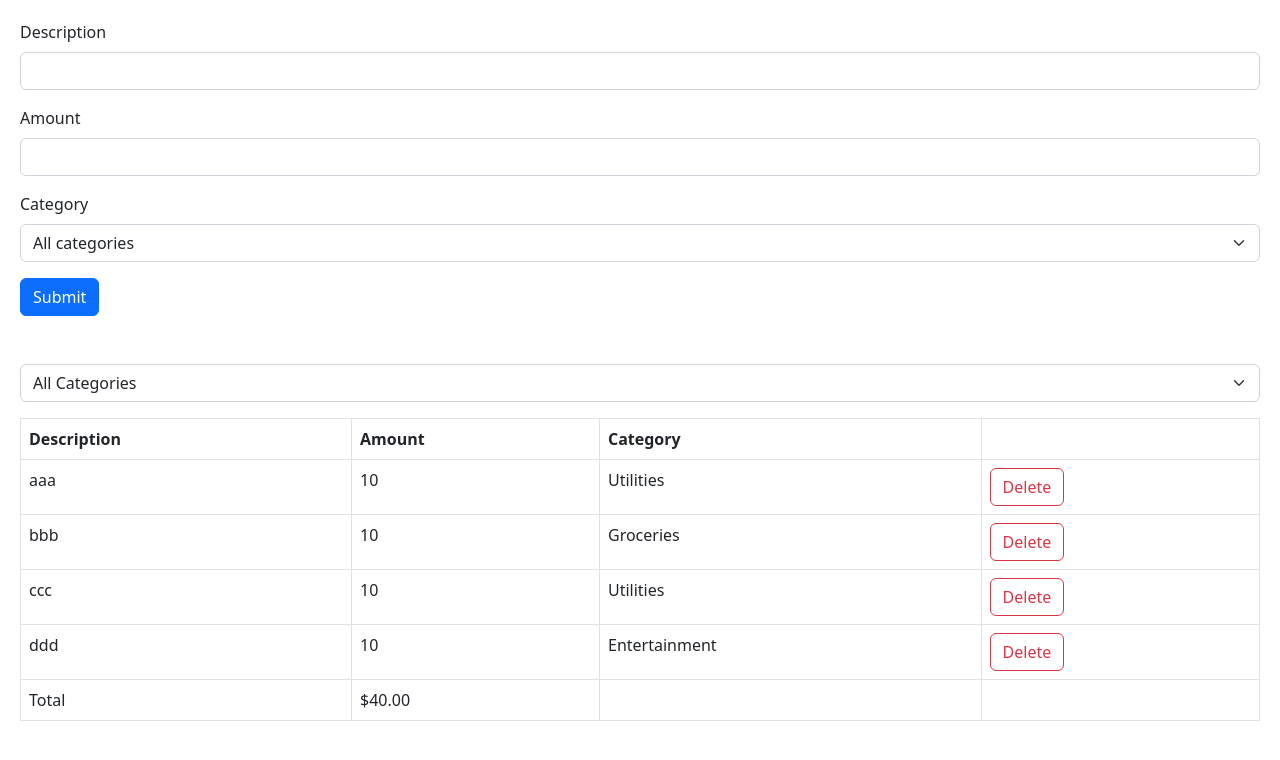
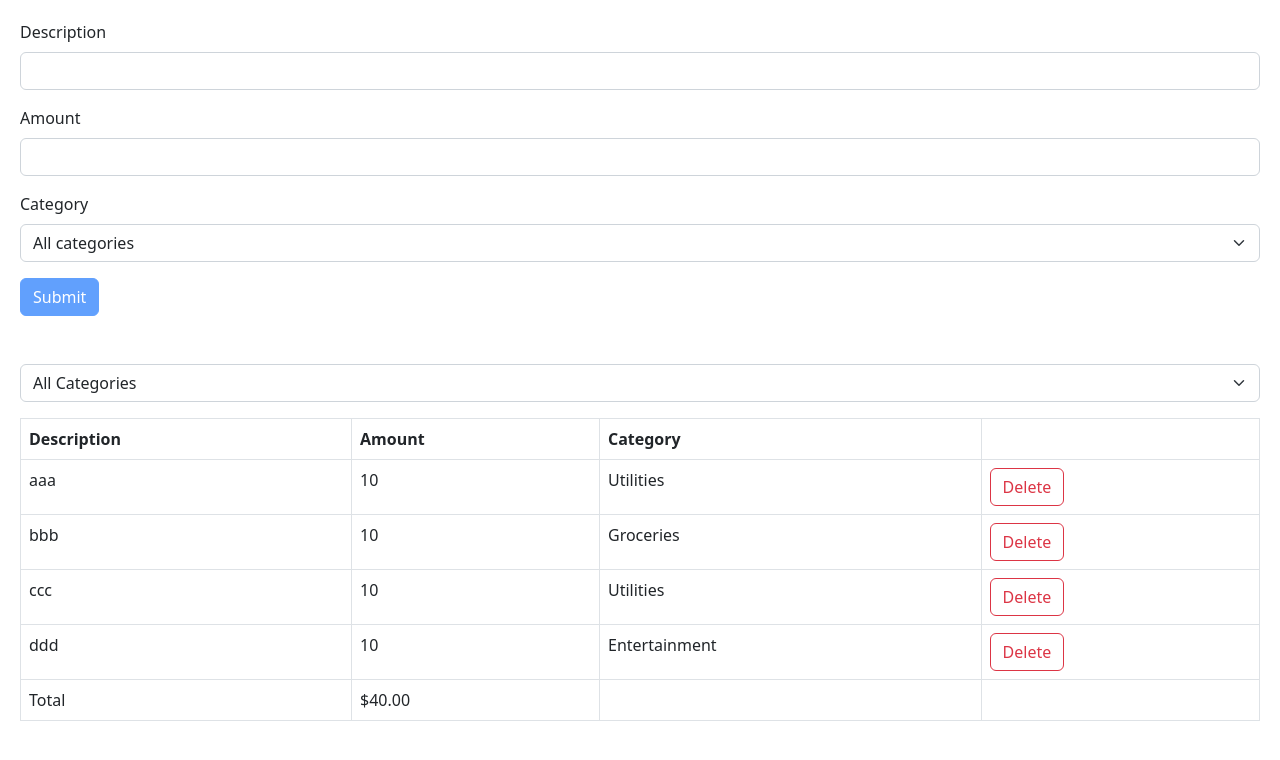
Before and after one commit to JaspalSingh1998/react-hook-form-zod, a React (Vite) app: page / in a window 1280 px wide. Shown: the top 760 px of the page. Built offline with nearby package versions, Linux system fonts and the light colour scheme.

Commit message:
Finished Expense Tracker Project

```diff
--- a/src/App.tsx
+++ b/src/App.tsx
@@ -19,7 +19,7 @@ function App() {
   return (
     <div>
       <div className="mb-5">
-        <ExpenseForm />
+        <ExpenseForm onSubmit={expense => setExpenses([...expenses, {...expense, id: expenses.length + 1}])}/>
       </div>
       <div className="mb-3">
         <ExpenseFilter onSelectCategory={(category) => setSelectedFilter(category)}/>
--- a/src/expense-tracker/components/ExpenseForm.tsx
+++ b/src/expense-tracker/components/ExpenseForm.tsx
@@ -1,27 +1,45 @@
-import React from 'react'
+import { isValid, z } from 'zod';
 import { categories } from '../../App'
+import { zodResolver } from '@hookform/resolvers/zod';
+import { useForm } from 'react-hook-form';
 
-const ExpenseForm = () => {
+const schema = z.object({
+    description: z.string().min(3, {message: 'Description should be atleast 3 characters long.'}).max(50),
+    amount: z.number({invalid_type_error: 'Amount is Required!'}).min(0.01, {message: 'Enter a valid Amount'}).max(100_000),
+    category: z.enum(["Groceries", "Utilities", "Entertainment"], {errorMap: () => ({message: 'Category is required!'})})
+})
+
+type ExpenseFormData = z.infer<typeof schema>
+
+interface Props{
+    onSubmit: (data: ExpenseFormData) => void
+}
+
+const ExpenseForm = ({onSubmit}: Props) => {
+  const {register, handleSubmit, formState: {errors, isValid}} =  useForm<ExpenseFormData>({resolver: zodResolver(schema)})
   return (
-    <form>
+    <form onSubmit={handleSubmit(data => onSubmit(data))}>
         <div className="mb-3">
             <label htmlFor="description" className="form-label">Description</label>
-            <input type="text" className="form-control" id="description" />
+            <input  {...register('description')} type="text" className="form-control" id="description" />
+            {errors.description && <p className="text-danger">{errors.description.message}</p> }
         </div>
         <div className="mb-3">
             <label htmlFor="amount" className="form-label">Amount</label>
-            <input id='amount' type="number" className="form-control" />
+            <input {...register('amount', {valueAsNumber: true})} id='amount' type="number" className="form-control" />
+            {errors.amount && <p className="text-danger">{errors.amount.message}</p> }
         </div>
         <div className="mb-3">
             <label htmlFor="category" className="form-label">Category</label>
-             <select id="category" className="form-select">
+             <select {...register('category')} id="category" className="form-select">
                 <option value="">All categories</option>
                 {categories.map(category => (
                     <option key={category} value={category}>{category}</option>
                 ))}
              </select>
+             {errors.category && <p className="text-danger">{errors.category.message}</p> }
         </div>
-        <button className="btn btn-primary">Submit</button>
+        <button className="btn btn-primary" disabled={!isValid}>Submit</button>
     </form>
   )
 }
```
